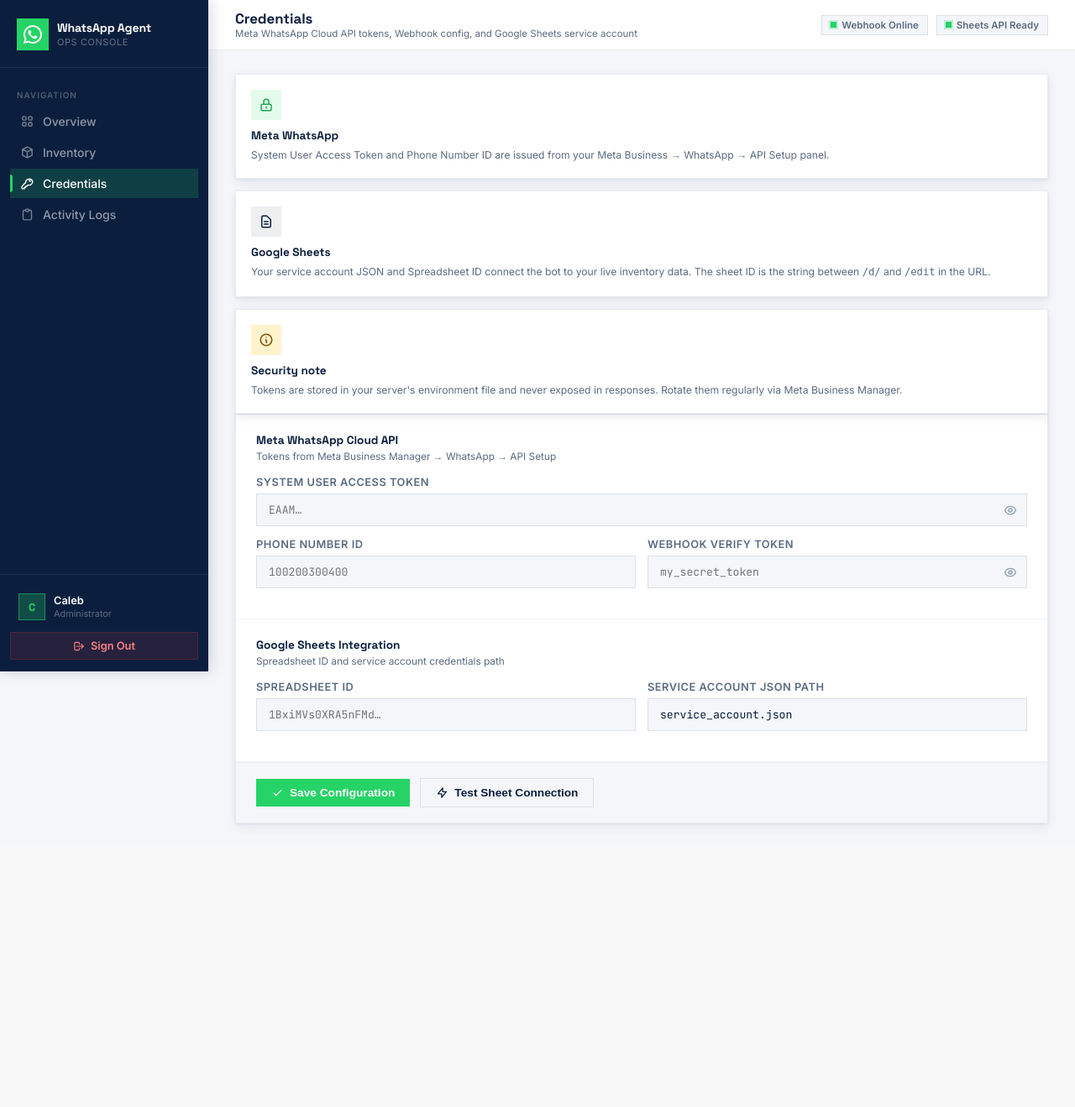
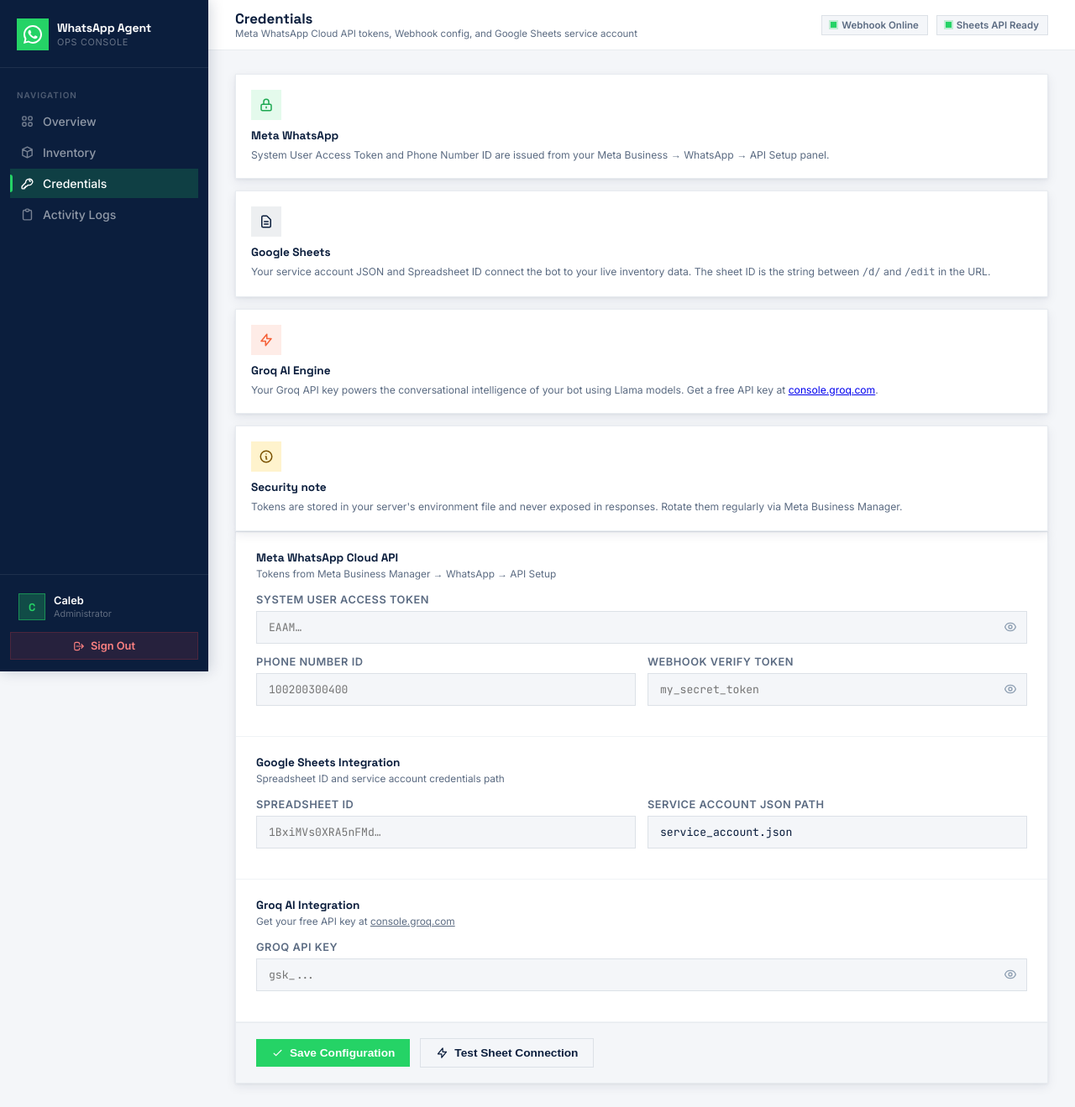
Before and after one commit to C-Sawe/whatsapp-agent, a FastAPI app: page /credentials in a window 1280 px wide. Shown: the whole page at 84% size. Before the commit the page ends 986 px from the top, so only its background shows below. Run offline with FastAPI, Linux system fonts and the light colour scheme; the visitor is signed in with stand-in values (Sample User, id 1).

Commit message:
feat: add ai_handler and update dependencies for fastapi and starlette

```diff
--- a/main.py
+++ b/main.py
@@ -8,6 +8,7 @@ from starlette.middleware.sessions import SessionMiddleware
 from dotenv import load_dotenv
 import sheets_handler
 import config_manager
+import ai_handler
 
 load_dotenv()
 
@@ -51,9 +52,14 @@ async def send_whatsapp_message(to_number: str, text: str):
             print(f"Successfully sent message to {to_number}")
 
 def process_message(sender_id: str, text_body: str):
-    """Background task to query inventory and send a response."""
+    """Background task to query inventory and send a response using Groq AI."""
     print(f"Received inquiry for: {text_body}")
-    response_text = sheets_handler.lookup_inventory(text_body)
+
+    # Fetch full inventory context
+    inventory_data = sheets_handler.get_all_inventory()
+
+    # Generate conversational AI response
+    response_text = ai_handler.generate_response(text_body, inventory_data)
 
     # Store in activity logs
     activity_logs.insert(0, {
@@ -205,7 +211,8 @@ async def update_credentials(
     WHATSAPP_PHONE_NUMBER_ID: str = Form(...),
     VERIFY_TOKEN: str = Form(...),
     SPREADSHEET_ID: str = Form(...),
-    GOOGLE_APPLICATION_CREDENTIALS: str = Form(...)
+    GOOGLE_APPLICATION_CREDENTIALS: str = Form(...),
+    GROQ_API_KEY: str = Form(...)
 ):
     if not is_authenticated(request):
         raise HTTPException(status_code=401, detail="Unauthorized")
@@ -215,7 +222,8 @@ async def update_credentials(
         "WHATSAPP_PHONE_NUMBER_ID": WHATSAPP_PHONE_NUMBER_ID,
         "VERIFY_TOKEN": VERIFY_TOKEN,
         "SPREADSHEET_ID": SPREADSHEET_ID,
-        "GOOGLE_APPLICATION_CREDENTIALS": GOOGLE_APPLICATION_CREDENTIALS
+        "GOOGLE_APPLICATION_CREDENTIALS": GOOGLE_APPLICATION_CREDENTIALS,
+        "GROQ_API_KEY": GROQ_API_KEY
     })
 
     return RedirectResponse(url="/credentials?success=true", status_code=303)
--- a/requirements.txt
+++ b/requirements.txt
@@ -7,3 +7,4 @@ python-dotenv>=1.0.0
 jinja2>=3.1.2
 python-multipart>=0.0.6
 itsdangerous>=2.1.0
+groq>=0.9.0
--- a/templates/credentials.html
+++ b/templates/credentials.html
@@ -200,6 +200,18 @@
         </div>
 
         <div class="info-block">
+            <div class="info-block-icon" style="background:rgba(245, 96, 56, 0.12); color:#f56038;">
+                <svg fill="none" stroke="currentColor" viewBox="0 0 24 24">
+                    <path stroke-linecap="round" stroke-linejoin="round" stroke-width="2" d="M13 10V3L4 14h7v7l9-11h-7z"/>
+                </svg>
+            </div>
+            <div class="info-block-title">Groq AI Engine</div>
+            <div class="info-block-text">
+                Your Groq API key powers the conversational intelligence of your bot using Llama models. Get a free API key at <a href="https://console.groq.com" target="_blank">console.groq.com</a>.
+            </div>
+        </div>
+
+        <div class="info-block">
             <div class="info-block-icon" style="background:var(--alert-light); color:#7a5100;">
                 <svg fill="none" stroke="currentColor" viewBox="0 0 24 24">
                     <path stroke-linecap="round" stroke-linejoin="round" stroke-width="2" d="M13 16h-1v-4h-1m1-4h.01M21 12a9 9 0 11-18 0 9 9 0 0118 0z"/>
@@ -290,6 +302,30 @@
                 <div id="sheetTestResult" class="test-result"></div>
             </div>
 
+            <!-- Groq section -->
+            <div class="form-card-section">
+                <div class="section-title">Groq AI Integration</div>
+                <div class="section-caption">Get your free API key at <a href="https://console.groq.com/" target="_blank" style="color:var(--primary);">console.groq.com</a></div>
+
+                <div class="form-field form-row full">
+                    <div>
+                        <label for="GROQ_API_KEY">Groq API Key</label>
+                        <div class="input-wrap">
+                            <input type="password" id="GROQ_API_KEY" name="GROQ_API_KEY"
+                                   class="mono"
+                                   value="{{ vars.get('GROQ_API_KEY', '') }}"
+                                   placeholder="gsk_..." required>
+                            <button type="button" class="eye-toggle" onclick="toggleVisibility('GROQ_API_KEY', this)">
+                                <svg fill="none" stroke="currentColor" viewBox="0 0 24 24">
+                                    <path stroke-linecap="round" stroke-linejoin="round" stroke-width="2" d="M15 12a3 3 0 11-6 0 3 3 0 016 0z"/>
+                                    <path stroke-linecap="round" stroke-linejoin="round" stroke-width="2" d="M2.458 12C3.732 7.943 7.523 5 12 5c4.478 0 8.268 2.943 9.542 7-1.274 4.057-5.064 7-9.542 7-4.477 0-8.268-2.943-9.542-7z"/>
+                                </svg>
+                            </button>
+                        </div>
+                    </div>
+                </div>
+            </div>
+
             <!-- Actions -->
             <div class="form-actions">
                 <button type="submit" class="btn btn-primary">
```
Also changed, not shown: ai_handler.py (added, +48 -0 lines).
